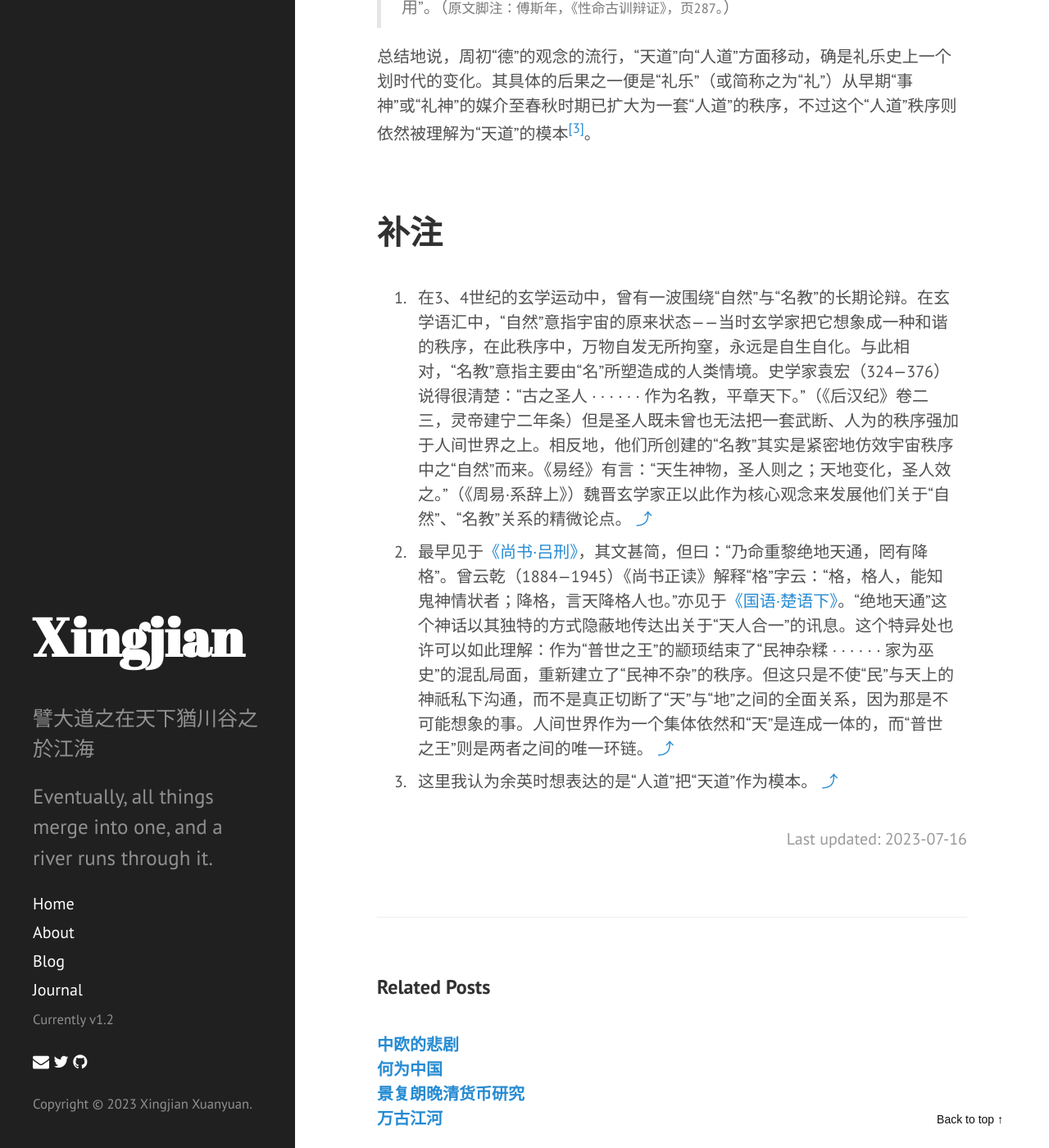
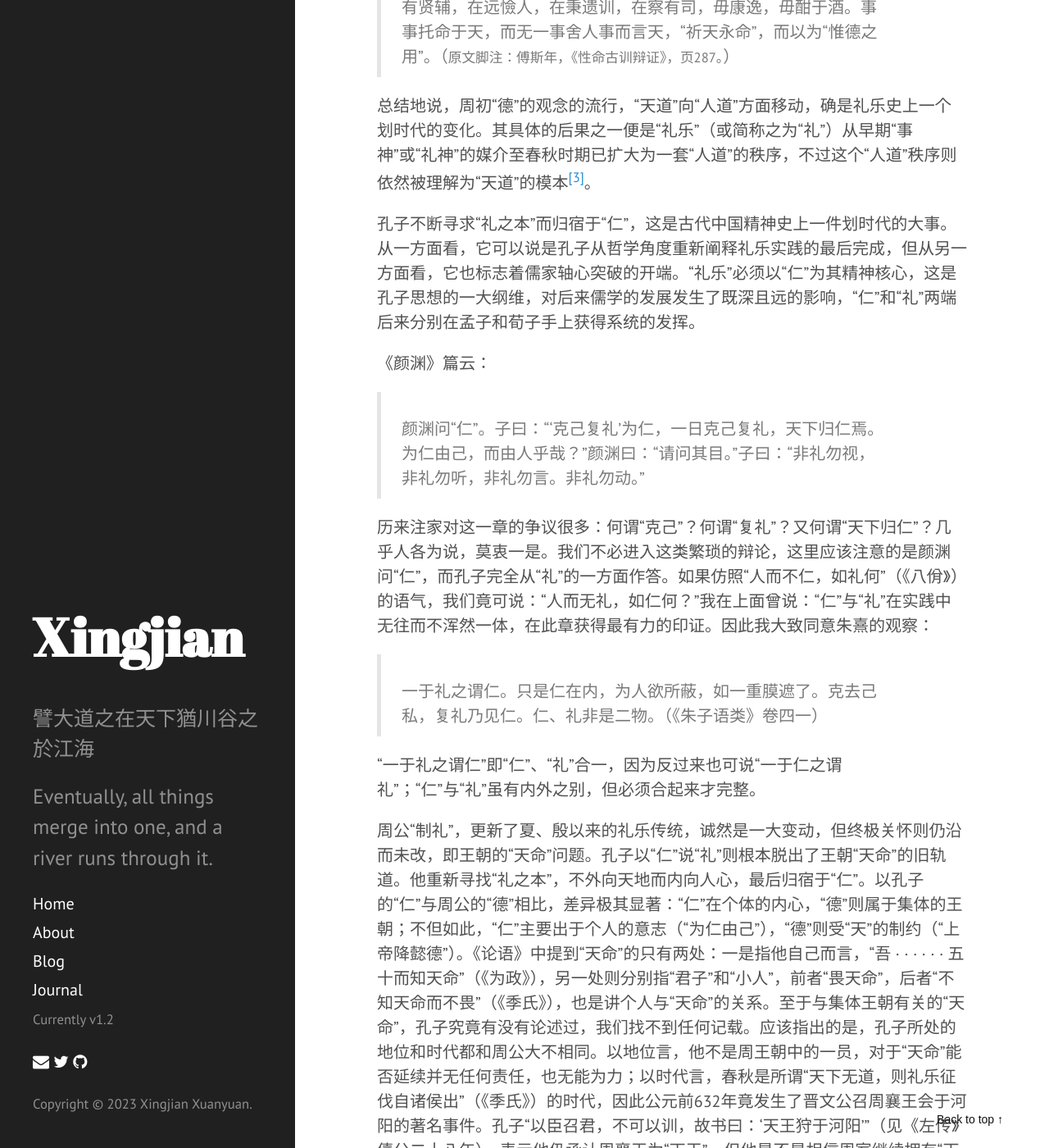
Before and after one commit to xyxj1024/xyxj1024.github.io, a Jekyll site: the page built from _posts/2021-07-31-Chinese-axial-breakthrough.md, in a window 1280 px wide and 1400 px high, scrolled down 5423 px. Shown: the whole window at 82% size. Built offline with Jekyll 4.4.1, drawn with Linux system fonts in a browser that asks for light colours; nearby versions of some CDN libraries; some of the changed text lies outside the part shown.

Commit message:
Update Site

```diff
--- a/_posts/2021-07-31-Chinese-axial-breakthrough.md
+++ b/_posts/2021-07-31-Chinese-axial-breakthrough.md
@@ -4,7 +4,7 @@ title:              "论天人之际"
 category:           "Book Excerpts"
 tags:               Chinese-history Chinese-classics intellectual-history cultural-history
 permalink:          /blog/Chinese-history/Chinese-axial-breakthrough
-last_modified_at:   "2023-07-16"
+last_modified_at:   "2023-08-01"
 ---
 
 <p lang="zh" class="message"><em>
@@ -16,7 +16,7 @@ last_modified_at:   "2023-07-16"
 
 【读书摘记】余英时著《论天人之际：中国古代思想起源试探》，中华书局2014年简体中文版。
 
-葛兆光曾在[《几回林下话沧桑&mdash;&mdash;我们所认识的余英时先生》](https://www.jiemian.com/article/6448139.html)一文中着重提到本书，摘录如下：
+[葛兆光]({{ site.baseurl }}/blog/Chinese-history/all-under-heaven-and-myriad-states)曾在[《几回林下话沧桑&mdash;&mdash;我们所认识的余英时先生》](https://www.jiemian.com/article/6448139.html)一文中着重提到本书，以下为部分抄录：
 
 > 二〇一三年的冬天，记得是十二月九日，正是普镇下第一场雪的后一天，也是普镇下第二场雪的前一天，那天下午，路上积雪稍稍化开，我正好有事外出，突然余先生和陈先生驾车来到Lawrence Drive我的住处，把厚厚一叠文稿交给内人戴燕，说这是二〇一四年一月台北联经出版公司即将出版的新书《论天人之际：中国古代思想起源试探》的最后一校，上面还有他自己若干亲笔校改的痕迹，余先生嘱咐我们看一看。
 >
@@ -77,6 +77,24 @@ last_modified_at:   "2023-07-16"
 
 总结地说，周初“德”的观念的流行，“天道”向“人道”方面移动，确是礼乐史上一个划时代的变化。其具体的后果之一便是“礼乐”（或简称之为“礼”）从早期“事神”或“礼神”的媒介至春秋时期已扩大为一套“人道”的秩序，不过这个“人道”秩序则依然被理解为“天道”的模本[^3]。
 
+孔子不断寻求“礼之本”而归宿于“仁”，这是古代中国精神史上一件划时代的大事。从一方面看，它可以说是孔子从哲学角度重新阐释礼乐实践的最后完成，但从另一方面看，它也标志着儒家轴心突破的开端。“礼乐”必须以“仁”为其精神核心，这是孔子思想的一大纲维，对后来儒学的发展发生了既深且远的影响，“仁”和“礼”两端后来分别在孟子和荀子手上获得系统的发挥。
+
+《颜渊》篇云：
+
+> 颜渊问“仁”。子曰：“‘克己复礼’为仁，一日克己复礼，天下归仁焉。为仁由己，而由人乎哉？”颜渊曰：“请问其目。”子曰：“非礼勿视，非礼勿听，非礼勿言。非礼勿动。”
+
+历来注家对这一章的争议很多：何谓“克己”？何谓“复礼”？又何谓“天下归仁”？几乎人各为说，莫衷一是。我们不必进入这类繁琐的辩论，这里应该注意的是颜渊问“仁”，而孔子完全从“礼”的一方面作答。如果仿照“人而不仁，如礼何”（《八佾》）的语气，我们竟可说：“人而无礼，如仁何？”我在上面曾说：“仁”与“礼”在实践中无往而不浑然一体，在此章获得最有力的印证。因此我大致同意朱熹的观察：
+
+> 一于礼之谓仁。只是仁在内，为人欲所蔽，如一重膜遮了。克去己私，复礼乃见仁。仁、礼非是二物。（《朱子语类》卷四一）
+
+“一于礼之谓仁”即“仁”、“礼”合一，因为反过来也可说“一于仁之谓礼”；“仁”与“礼”虽有内外之别，但必须合起来才完整。
+
+周公“制礼”，更新了夏、殷以来的礼乐传统，诚然是一大变动，但终极关怀则仍沿而未改，即王朝的“天命”问题。孔子以“仁”说“礼”则根本脱出了王朝“天命”的旧轨道。他重新寻找“礼之本”，不外向天地而内向人心，最后归宿于“仁”。以孔子的“仁”与周公的“德”相比，差异极其显著：“仁”在个体的内心，“德”则属于集体的王朝；不但如此，“仁”主要出于个人的意志（“为仁由己”），“德”则受“天”的制约（“上帝降懿德”）。《论语》中提到“天命”的只有两处：一是指他自己而言，“吾 · · · · · · 五十而知天命”（《为政》），另一处则分别指“君子”和“小人”，前者“畏天命”，后者“不知天命而不畏”（《季氏》），也是讲个人与“天命”的关系。至于与集体王朝有关的“天命”，孔子究竟有没有论述过，我们找不到任何记载。应该指出的是，孔子所处的地位和时代都和周公大不相同。以地位言，他不是周王朝中的一员，对于“天命”能否延续并无任何责任，也无能为力；以时代言，春秋是所谓“天下无道，则礼乐征伐自诸侯出”（《季氏》）的时代，因此公元前632年竟发生了晋文公召周襄王会于河阳的著名事件。孔子“以臣召君，不可以训，故书曰：‘天王狩于河阳’”（见《左传》僖公二十八年），表示他仍承认周襄王为“天王”。但他是不是相信周室继续拥有“天命”则大有讨论余地。从“其或继周者”（《为政》）的语气看来，即使他有此信念，恐怕也不很坚定。有这两重原因，孔子的终极关怀不在集体王朝的“天命”，是不足诧异的。
+
+### 墨家的突破
+
+### 道家的突破
+
 ## 补注
 
 [^1]: 在3、4世纪的玄学运动中，曾有一波围绕“自然”与“名教”的长期论辩。在玄学语汇中，“自然”意指宇宙的原来状态&mdash;&mdash;当时玄学家把它想象成一种和谐的秩序，在此秩序中，万物自发无所拘窒，永远是自生自化。与此相对，“名教”意指主要由“名”所塑造成的人类情境。史学家袁宏（324&mdash;376）说得很清楚：“古之圣人 · · · · · · 作为名教，平章天下。”（《后汉纪》卷二三，灵帝建宁二年条）但是圣人既未曾也无法把一套武断、人为的秩序强加于人间世界之上。相反地，他们所创建的“名教”其实是紧密地仿效宇宙秩序中之“自然”而来。《易经》有言：“天生神物，圣人则之；天地变化，圣人效之。”（《周易·系辞上》）魏晋玄学家正以此作为核心观念来发展他们关于“自然”、“名教”关系的精微论点。
```
Also changed, not shown: _journals/2023-07-26-elon-musk-on-.md (added, +17 -0 lines), _journals/2023-07-31-x-dot-com.md (added, +29 -0 lines), README.md.
